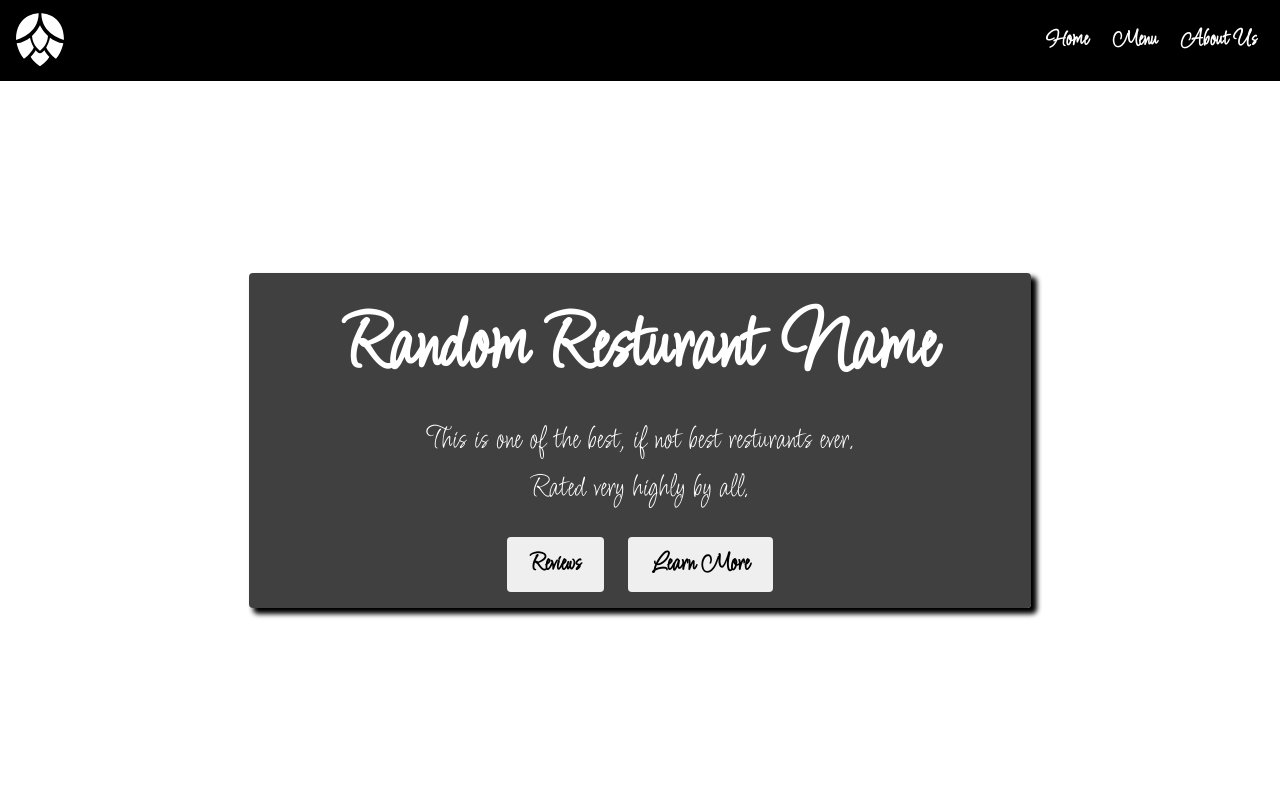
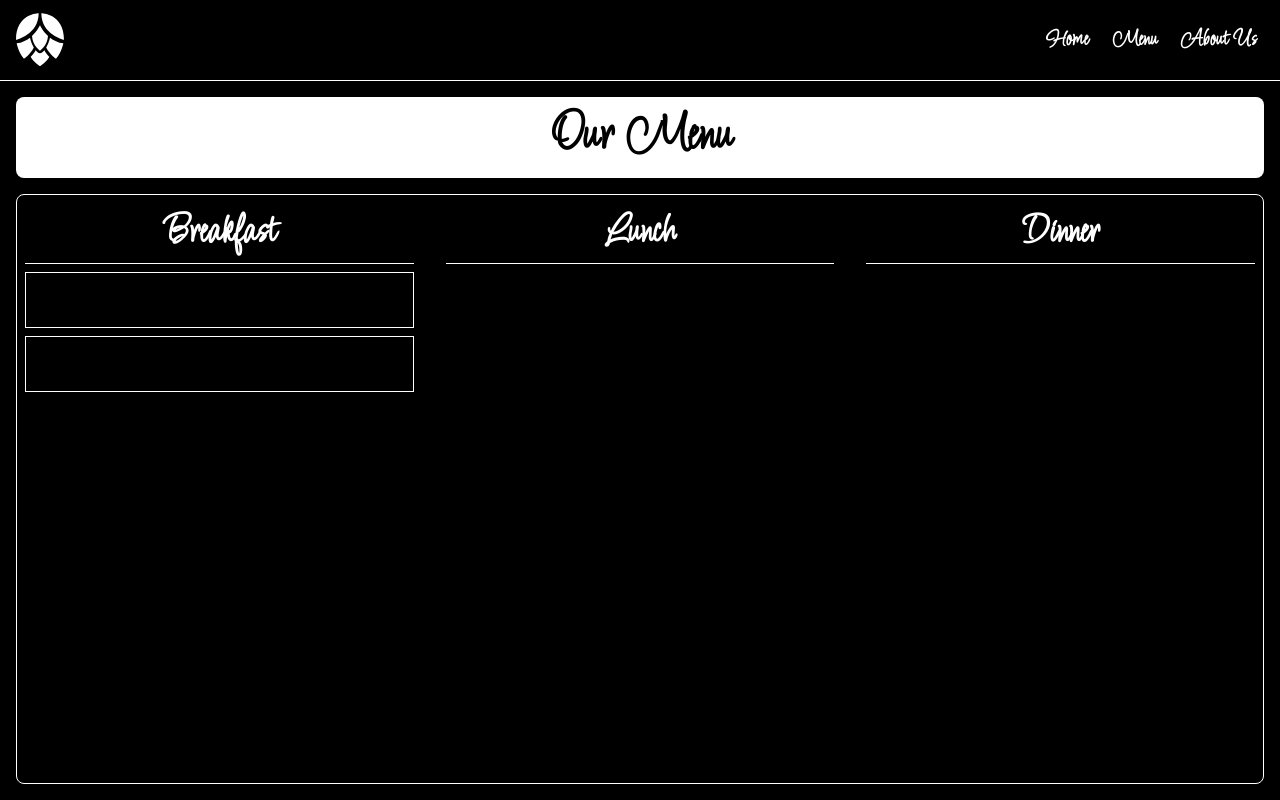
Before and after one commit to JoseBarron12/resturant-page, a website built with webpack: page src/template.html in a window 1280 px wide. Built offline with nearby package versions, Linux system fonts and the light colour scheme; files whose address does not match are found by name.

Commit message:
Add lunch menu page skeleton to html
Menu pages look and html currently written in html
and is ready to transfer to js and fill Menu
data with.

```diff
--- a/src/index.js
+++ b/src/index.js
@@ -1,4 +1,4 @@
 import "./styles.css";
 import { displayHome } from "./home";
 
-displayHome();
+//displayHome();
--- a/src/styles.css
+++ b/src/styles.css
@@ -73,6 +73,7 @@ body {
     display: flex;
     flex-direction: column;
     font-family: 'Licorice';
+    background-color: black;
 }
 
 header {
@@ -80,7 +81,7 @@ header {
     justify-content: space-between;
     align-items: center;
     padding: 8px 24px 8px 8px;
-    border-bottom: 1px solid black;
+    border-bottom: 1px solid white;
     background-color: black;
 }
 
@@ -119,7 +120,6 @@ nav > button {
     justify-content: center;
     align-items: center;
     padding: 64px;
-
 }
 
 .main-text {
@@ -156,3 +156,59 @@ nav > button {
     border-radius: 4px;
     border: none;
 }
+
+.menu-background {
+  height: 100%;
+  width: 100%;
+  display: flex;
+  flex-direction: column;
+  color: white;
+  padding: 16px;
+  gap: 16px;
+
+}
+
+.menu-header {
+  width: 100%;
+  text-align: center;
+  background-color: white;
+  border-radius: 8px;
+  color: black;
+}
+
+.menu-info {
+  display: grid;
+  width: 100%;
+  height: 100%;
+  grid-template-columns: repeat(3,1fr);
+  padding: 8px;
+  gap: 32px;
+  border: 1px solid white;
+  border-radius: 8px;
+}
+
+
+.breakfast, .dinner, .lunch {
+  width: 100%;
+  height: 100%;
+  display: flex;
+  flex-direction: column;
+}
+
+.breakfast > h2, .dinner > h2, .lunch > h2 {
+  border-bottom: 1px solid white;
+  text-align: center;
+}
+
+.menu-items{
+  width: 100%;
+  height: 100%;
+  display: grid;
+  grid-template-rows: repeat(auto-fill, minmax(50px, 1fr));
+  gap: 8px;
+  margin-top: 8px;
+}
+
+.menu-items > div {
+  border: 1px solid white;
+}
--- a/src/template.html
+++ b/src/template.html
@@ -23,6 +23,34 @@
         </nav>
     </header>
     <div id="content">
+        <div class="menu-background">
+            <div class="menu-header">
+            <h1>Our Menu</h1>
+            </div>
+            <div class="menu-info">
+                <div class="breakfast">
+                    <h2>Breakfast</h2>
+                    <div class="menu-items">
+                        <div></div>
+                        <div></div>
+                    </div>
+                </div>
+                <div class="lunch">
+                    <h2>Lunch</h2>
+                    <div class="menu-items">
+
+                    </div>
+                </div>
+                <div class="dinner">
+                    <h2>Dinner</h2>
+                    <div class="menu-items">
+
+                    </div>
+                </div>
+            </div>
+        </div>
+
+
 
     </div>
 </body>
```
